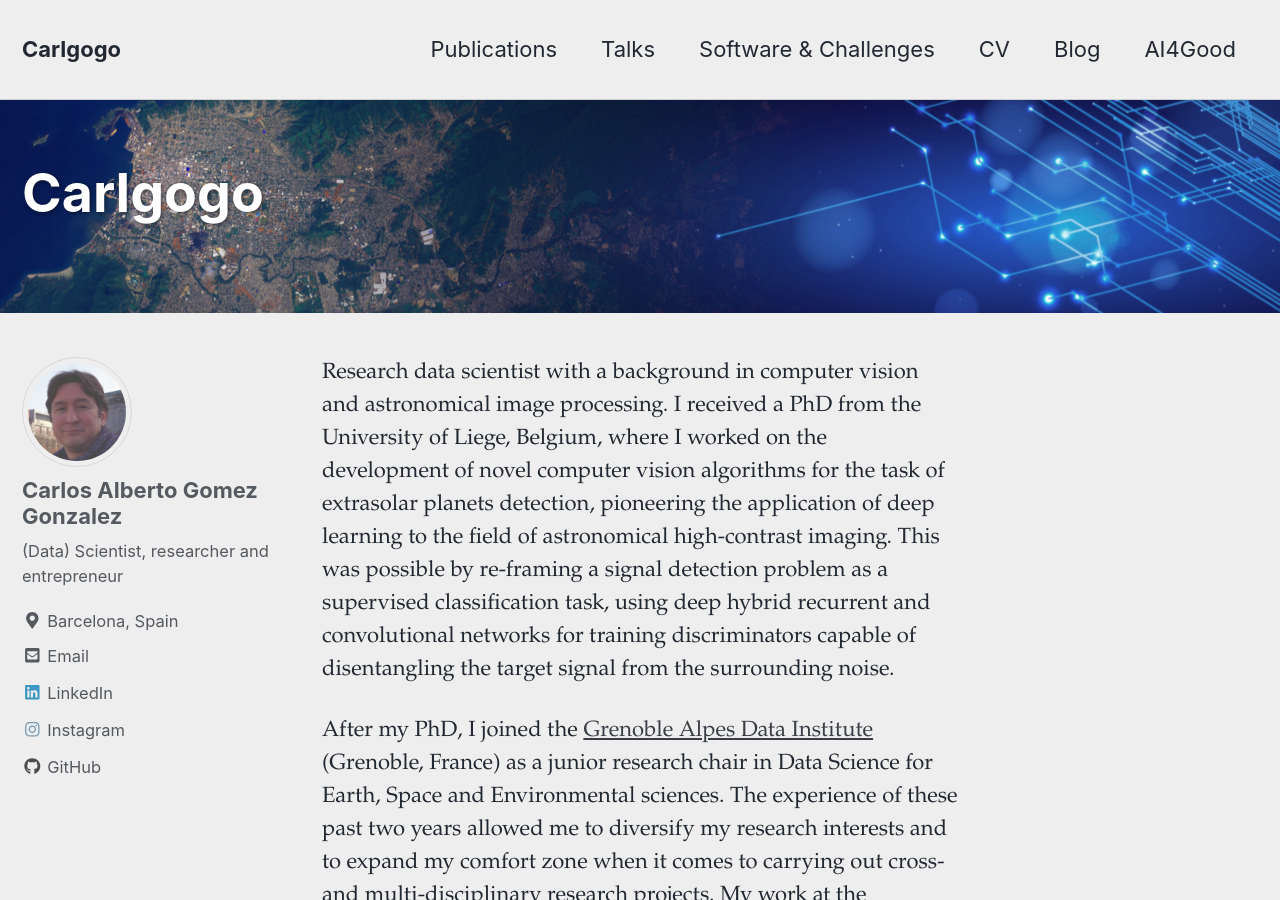
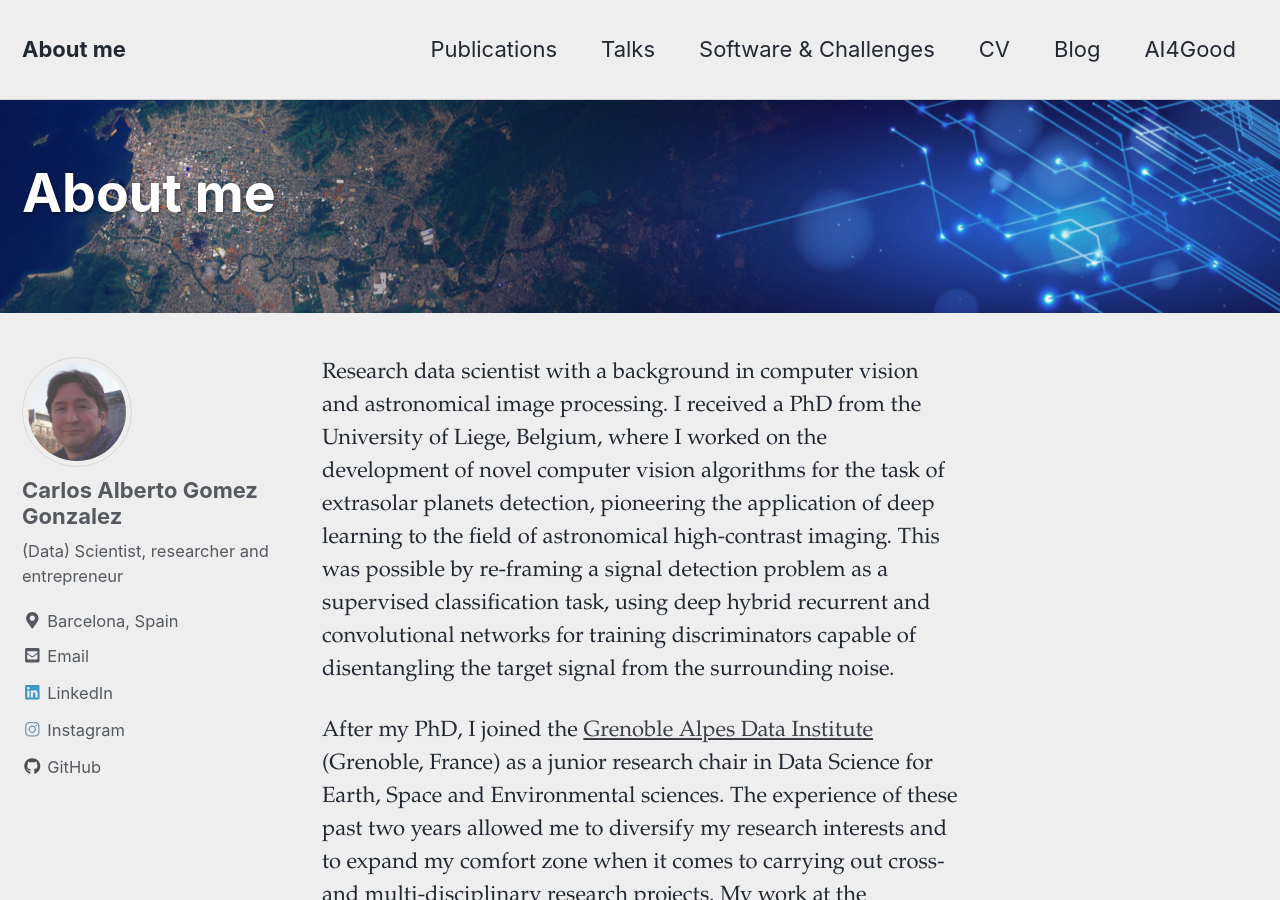
Before and after one commit to carlos-gg/carlos-gg.github.io, a Jekyll site: the page built from index.md, in a window 1280 px wide and 900 px high. Built offline with Jekyll 4.4.1, drawn with Linux system fonts in a browser that asks for light colours; nearby versions of some CDN libraries; our own code applies the rules of GitHub Pages for plain Markdown files; the list of posts is cut into pages by our own code.

Commit message:
tweaking _config.yml

```diff
--- a/_config.yml
+++ b/_config.yml
@@ -9,11 +9,12 @@ minimal_mistakes_skin: "air_cgg" #"dark_cgg"
 
 # Site Settings
 locale: "en"
-title: Carlgogo
+title: About me
+masthead_title: "Carlgogo"
 name: Carlos Alberto Gomez Gonzalez
 email: carlosgg33@gmail.com
 description: >- # this means to ignore newlines until "baseurl:"
-  Carlos Alberto Gomez Gonzalez's homepage and blog.
+  Carlos Alberto Gomez Gonzalez's personal website.
 baseurl: # the subpath of your site, e.g. "/blog"
 url: https://carlgogo.github.io # the base hostname & protocol for your site e.g. "https://mmistakes.github.io"
 repository: carlgogo/carlgogo.github.io  # GitHub username/repo-name e.g. "mmistakes/minimal-mistakes"
```
